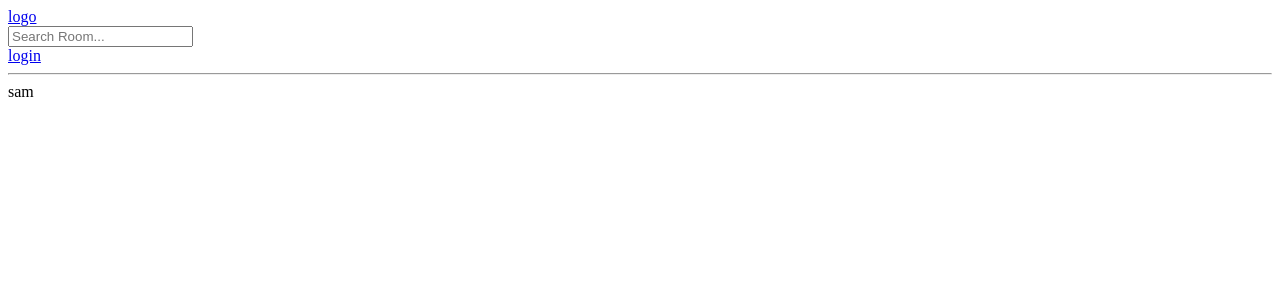
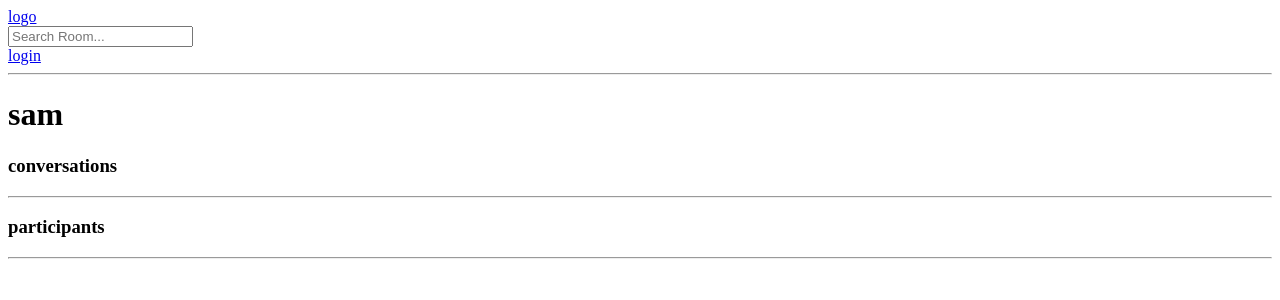
Before and after one commit to sam23121/discord, a Django app: page /rooms/3/ in a window 1280 px wide. Shown: the top 300 px of the page. Run offline with Django 4.2, Linux system fonts and the light colour scheme; data comes from the database, SQL or seed files in the repository; both versions use the stored data as it was after the commit.

Commit message:
buliding a chat messaging for the conversation

```diff
--- a/base/models.py
+++ b/base/models.py
@@ -11,7 +11,7 @@ class Topic(models.Model):
 
 class Room(models.Model):
     host = models.ForeignKey(User, on_delete=models.SET_NULL, null=True)
-    #participants =
+    participants = models.ManyToManyField(User, related_name='participants',blank=True)
     name = models.CharField(max_length=200)
     updated = models.DateTimeField(auto_now=True)
     created = models.DateTimeField(auto_now_add=True)
@@ -28,6 +28,7 @@ class Room(models.Model):
 
 
 class Message(models.Model):
+    user = models.ForeignKey(User, on_delete=models.CASCADE, blank=True, null=True)
     name = models.ForeignKey(Room, on_delete=models.CASCADE)
     body = models.TextField()
     updated = models.DateTimeField(auto_now=True)
--- a/base/templates/base/rooms.html
+++ b/base/templates/base/rooms.html
@@ -1,11 +1,59 @@
 {% extends 'base/main.html' %}
 
+
+<style>
+    .room-container{
+        display: grid;
+        grid-template-columns: 3fr 1fr;
+    }
+</style>
+
 {% block content %}
+<div class="room-container">
     <div>
-        <div>
-            {{ room.name }}
+        <h1>{{ room.name }}</h1>
+
+        <p>{{ room.descriptions }}</p>
+
+        <div class="comment-wrapper">
+            <h3>conversations</h3>
+            <hr>
+
+
+            {% for message in room_messages %}
+                <div>
+                    {% if request.user == message.user %}
+                    <a href="{% url 'delete-message' message.id %}"> Delete</a>
+                    {% endif %}
+                    <small>@{{message.user}} {{message.created|timesince}}</small>
+                    <p>{{message.body}}</p>
+                    <hr>
+                </div>
+            {% endfor %}
+
+        {% if request.user.is_authenticated %}
+                <div class="comment-form">
+                    <form method="post" action="">
+                    {% csrf_token %}
+                    <input type="text" name="body" placeholder="write your message here...">
+                    </form>
+                </div>
+        {% endif %}
+
         </div>
     </div>
 
 
+    <div>
+        <h3>participants</h3>
+        <hr>
+
+        {% for user in participants %}
+            <div>
+                <p>@{{user.username}}</p>
+            </div>
+        {% endfor %}
+    </div>
+
+</div>
 {% endblock content %}
--- a/base/urls.py
+++ b/base/urls.py
@@ -13,5 +13,6 @@ urlpatterns = [
     path('create-room', views.createRoom, name = 'create-room'),
     path('update-room/<str:pk>/', views.updateRoom, name = 'update-room'),
     path('delete-room/<str:pk>/', views.deleteRoom, name = 'delete-room'),
+    path('delete-message/<str:pk>/', views.deleteMessage, name = 'delete-message'),
 
 ]
--- a/base/views.py
+++ b/base/views.py
@@ -11,7 +11,7 @@ from django.contrib.auth.models import User
 from requests import request
 from .forms import RoomForm
 
-from .models import Room, Topic
+from .models import Message, Room, Topic
 
 # Create your views here.
 #rooms = [
@@ -85,7 +85,21 @@ def home(request):
 
 def index(request, pk):
     room = Room.objects.get(id=pk)
-    return render(request, 'base/rooms.html', {'room': room})
+    room_messages = room.message_set.all().order_by('-created')
+    participants = room.participants.all()
+
+    if request.method == 'POST':
+        message = Message.objects.create(
+            user = request.user,
+            name = room,
+            body = request.POST.get('body')
+        )
+        room.participants.add(request.user)
+        return redirect('index', pk=room.id)
+
+
+    context = {'room': room, 'room_messages' : room_messages, 'participants':participants}
+    return render(request, 'base/rooms.html', context)
 
 @login_required(login_url='login')
 def createRoom(request):
@@ -128,3 +142,15 @@ def deleteRoom(request, pk):
         room.delete()
         return redirect('home')
     return render(request, 'base/delete.html', {'obj' : room})
+
+@login_required(login_url='login')
+def deleteMessage(request, pk):
+    message = Message.objects.get(id=pk)
+
+    if request.user != message.user:
+        return HttpResponse('you are not allowed')
+
+    if request.method == 'POST':
+        message.delete()
+        return redirect('home')
+    return render(request, 'base/delete.html', {'obj' : message})
```
Also changed, not shown: base/migrations/0003_alter_room_options_message_user_room_participants.py (added), db.sqlite3.
